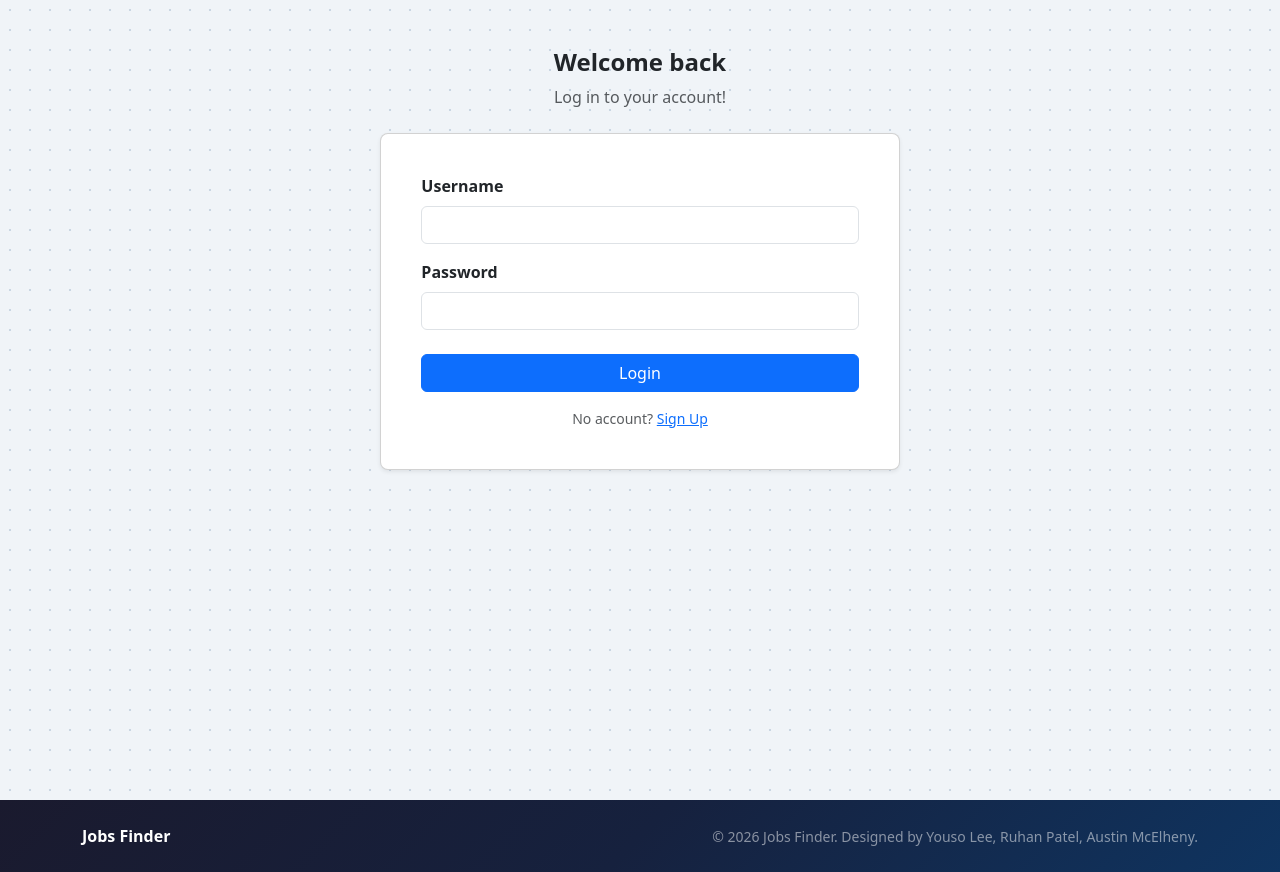
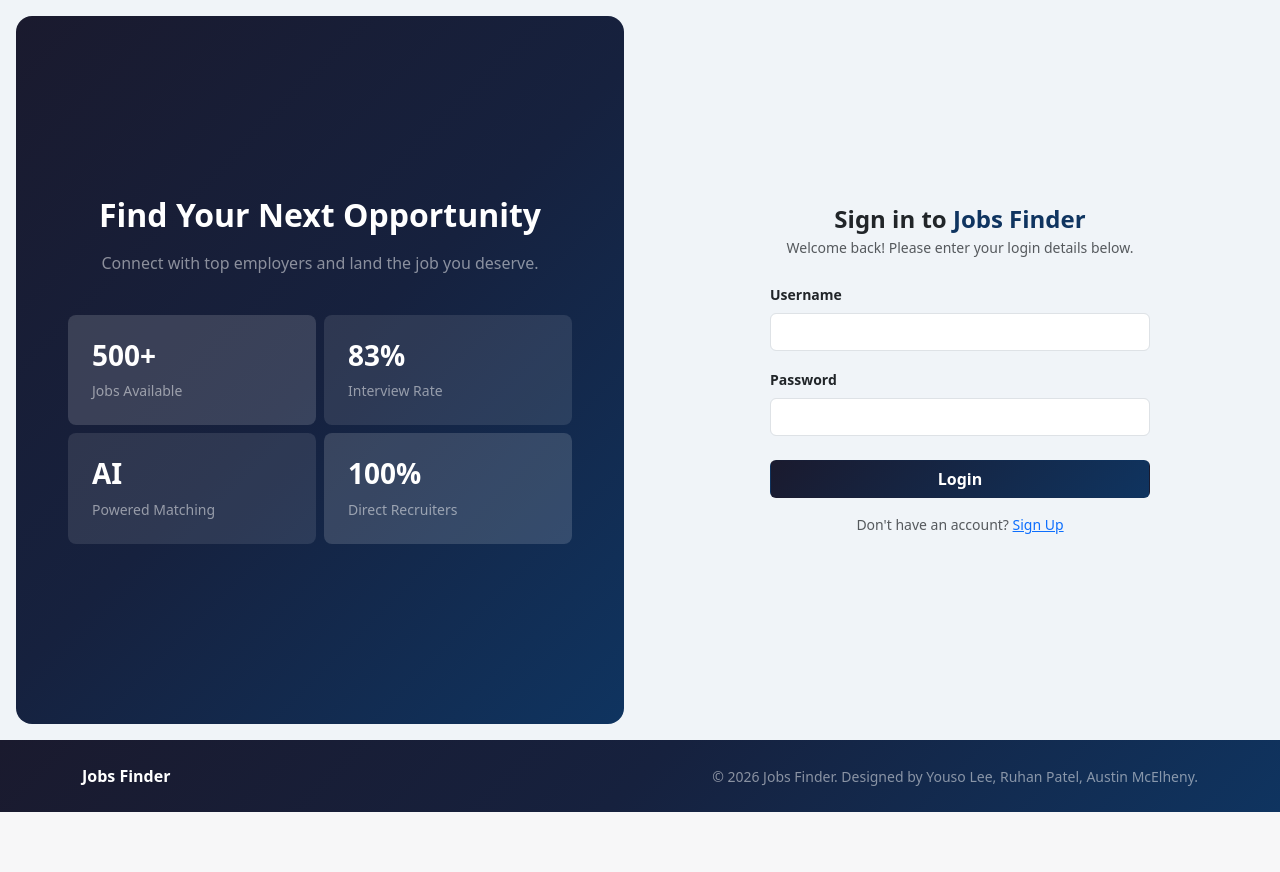
Before and after one commit to yousolee/CS2340-project2, a Django app: page /accounts/login/ in a window 1280 px wide. Shown: the part 72-944 px from the top of the page. After the commit the page ends 884 px from the top, so only its background shows below. Run offline with Django 5.2, Linux system fonts and the light colour scheme; some libraries are stand-ins or nearby versions.

Commit message:
More UI changes

```diff
--- a/accounts/templates/accounts/login.html
+++ b/accounts/templates/accounts/login.html
@@ -1,39 +1,73 @@
 {% extends 'base.html' %}
 {% block content %}
-<div class="min-vh-100 py-5" style="background-color: #f0f4f8; background-image: radial-gradient(#c9d6e3 1px, transparent 1px); background-size: 20px 20px;">
-  <div class="row justify-content-center">
-    <div class="col-md-5">
-      <div class="text-center mb-4">
-        <h4 class="fw-bold">Welcome back</h4>
-        <p class="text-muted">Log in to your account!</p>
-      </div>
-      <div class="card shadow-sm rounded-3 p-4">
-        <div class="card-body">
-          {% if template_data.error %}
-            <div class="alert alert-danger py-2">{{ template_data.error }}</div>
-          {% endif %}
-          <form method="POST">
-            {% csrf_token %}
-            <div class="mb-3">
-              <label for="username" class="form-label fw-semibold">Username</label>
-              <input id="username" type="text" name="username" required
-                     autocomplete="username" class="form-control">
-            </div>
-            <div class="mb-4">
-              <label for="password" class="form-label fw-semibold">Password</label>
-              <input id="password" type="password" name="password" required
-                     autocomplete="current-password" class="form-control">
-            </div>
-            <div class="d-grid">
-              <button type="submit" class="btn btn-primary">Login</button>
-            </div>
-          </form>
-          <p class="text-center text-muted mt-3 mb-0 small">
-            No account? <a href="{% url 'accounts.signup' %}">Sign Up</a>
-          </p>
+<div class="d-flex" style="min-height: calc(100vh - 60px);">
+
+  <div class="d-none d-md-flex col-md-6 p-3" style="background-color: #f0f4f8;">
+    <div class="w-100 rounded-4 d-flex flex-column justify-content-center align-items-center text-white p-5"
+        style="background: linear-gradient(135deg, #1a1a2e 0%, #16213e 50%, #0f3460 100%);">
+      <h2 class="fw-bold mb-3">Find Your Next Opportunity</h2>
+      <p class="text-white-50 text-center">Connect with top employers and land the job you deserve.</p>
+      <div class="row g-2 mt-3 w-100">
+        <div class="col-6">
+          <div class="rounded-3 p-4 text-white" style="background: rgba(255,255,255,0.15);">
+            <h3 class="fw-bold">500+</h3>
+            <p class="mb-0 small text-white-50">Jobs Available</p>
+          </div>
+        </div>
+        <div class="col-6">
+          <div class="rounded-3 p-4 text-white" style="background: rgba(255,255,255,0.1);">
+            <h3 class="fw-bold">83%</h3>
+            <p class="mb-0 small text-white-50">Interview Rate</p>
+          </div>
+        </div>
+        <div class="col-6">
+          <div class="rounded-3 p-4 text-white" style="background: rgba(255,255,255,0.1);">
+            <h3 class="fw-bold">AI</h3>
+            <p class="mb-0 small text-white-50">Powered Matching</p>
+          </div>
+        </div>
+        <div class="col-6">
+          <div class="rounded-3 p-4 text-white" style="background: rgba(255,255,255,0.15);">
+            <h3 class="fw-bold">100%</h3>
+            <p class="mb-0 small text-white-50">Direct Recruiters</p>
+          </div>
         </div>
       </div>
     </div>
   </div>
+
+  <div class="col-12 col-md-6 d-flex align-items-center justify-content-center p-5"
+       style="background-color: #f0f4f8;">
+    <div style="width: 100%; max-width: 380px;" class="text-center">
+      <h4 class="fw-bold mb-1">Sign in to <span style="color: #0f3460;">Jobs Finder</span></h4>
+      <p class="text-muted small mb-4">Welcome back! Please enter your login details below.</p>
+
+      {% if template_data.error %}
+        <div class="alert alert-danger py-2">{{ template_data.error }}</div>
+      {% endif %}
+
+      <form method="POST" class="text-start">
+        {% csrf_token %}
+        <div class="mb-3">
+          <label for="username" class="form-label fw-semibold small">Username</label>
+          <input id="username" type="text" name="username" required
+                 autocomplete="username" class="form-control">
+        </div>
+        <div class="mb-4">
+          <label for="password" class="form-label fw-semibold small">Password</label>
+          <input id="password" type="password" name="password" required
+                 autocomplete="current-password" class="form-control">
+        </div>
+        <div class="d-grid mb-3">
+          <button type="submit" class="btn text-white fw-semibold"
+                  style="background: linear-gradient(135deg, #1a1a2e, #0f3460);">Login</button>
+        </div>
+      </form>
+      <p class="text-center text-muted small mb-0">
+        Don't have an account? <a href="{% url 'accounts.signup' %}">Sign Up</a>
+      </p>
+    </div>
+  </div>
 </div>
+
 {% endblock content %}
--- a/accounts/views.py
+++ b/accounts/views.py
@@ -141,6 +141,12 @@ def dashboard(request):
 
     if role == 'job_seeker':
         profile, _ = Profile.objects.get_or_create(user=request.user)
+
+        applications = Application.objects.filter(applicant=request.user)
+        total_applications = applications.count()
+        pending_applications = applications.filter(status='UNDER_REVIEW').count()
+        interview_applications = applications.filter(status='INTERVIEW').count()
+
         recommended_jobs = []
         profile_is_sparse = False
         try:
@@ -178,6 +184,9 @@ def dashboard(request):
                 }
                 for notification in unread_notifications
             ],
+            'total_applications': total_applications,
+            'pending_applications': pending_applications,
+            'interview_applications': interview_applications,
         }
         return render(request, 'accounts/job_seeker_dashboard.html', {'template_data': template_data})
 
--- a/jobsfinder/static/css/style.css
+++ b/jobsfinder/static/css/style.css
@@ -129,9 +129,10 @@
 }
 
 .card {
-  transition: box-shadow 0.2s ease;
+  transition: transform 0.2s ease, box-shadow 0.2s ease;
 }
 
 .card:hover {
-  box-shadow: 0 4px 12px rgba(0,0,0,0.1);
+  transform: translateY(-2px);
+  box-shadow: 0 8px 24px rgba(0, 0, 0, 0.12) !important;
 }
```
Also changed, not shown: accounts/templates/accounts/job_seeker_dashboard.html (+36 -36 lines), accounts/templates/accounts/signup.html (+32 -24 lines), jobs/templates/jobs/job_list.html (+31 -22 lines).
